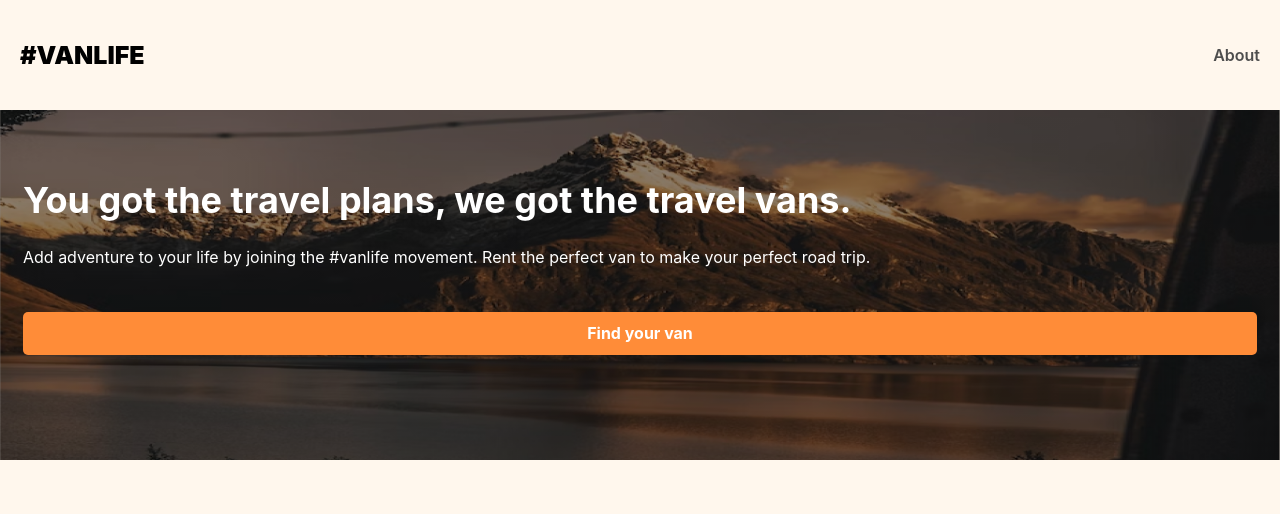
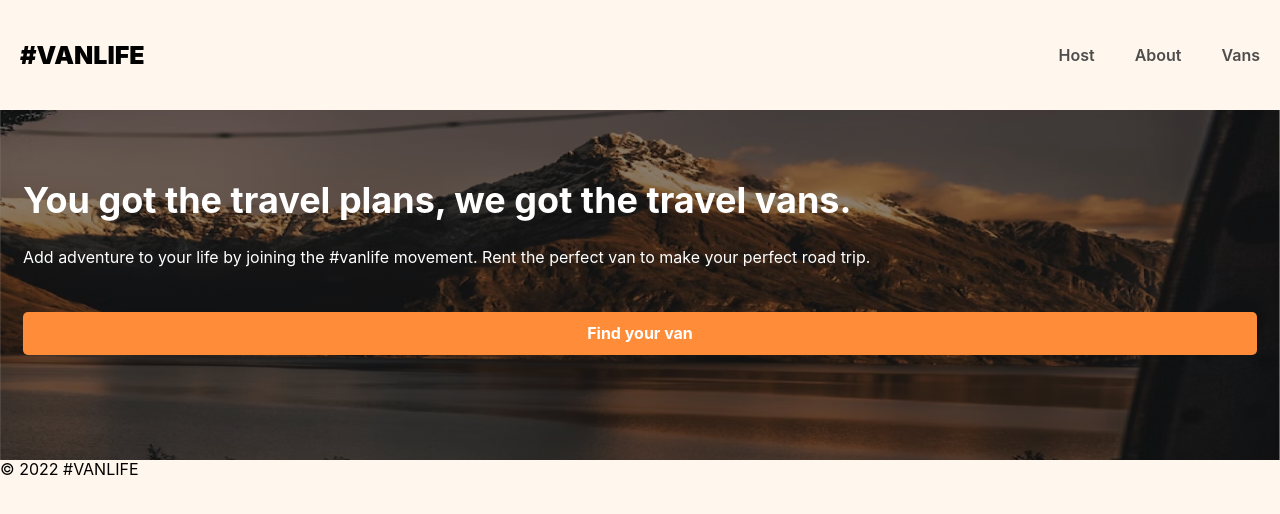
Before and after one commit to MastooraTurkmen/VansLife, a React (Vite) app: page / in a window 1280 px wide. Shown: the top 514 px of the page. Built offline with nearby package versions, Linux system fonts and the light colour scheme.

Commit message:
Updating main.jsx
Adding more features to it.

```diff
--- a/src/main.jsx
+++ b/src/main.jsx
@@ -3,21 +3,43 @@ import ReactDOM from "react-dom/client";
 import { BrowserRouter, Routes, Route, Link } from "react-router-dom";
 import Home from "./pages/Home";
 import About from "./pages/About";
+import Vans from "./pages/Vans/Vans";
+import VanDetail from "./pages/Vans/VanDetail";
+import Dashboard from "./pages/Host/Dashboard";
+import Income from "./pages/Host/Income";
+import Reviews from "./pages/Host/Reviews";
+import HostVans from "./pages/Host/HostVans";
+import HostVanDetail from "./pages/Host/HostVanDetail";
+import HostVanInfo from "./pages/Host/HostVanInfo";
+import HostVanPricing from "./pages/Host/HostVanPricing";
+import HostVanPhotos from "./pages/Host/HostVanPhotos";
+import Layout from "./components/Layout";
+import HostLayout from "./components/HostLayout";
+
+import "./server";
 
 function App() {
   return (
     <BrowserRouter>
-      <header>
-        <Link className="site-logo" to="/">
-          #VanLife
-        </Link>
-        <nav>
-          <Link to="/about">About</Link>
-        </nav>
-      </header>
       <Routes>
-        <Route path="/" element={<Home />} />
-        <Route path="/about" element={<About />} />
+        <Route path="/" element={<Layout />}>
+          <Route index element={<Home />} />
+          <Route path="about" element={<About />} />
+          <Route path="vans" element={<Vans />} />
+          <Route path="vans/:id" element={<VanDetail />} />
+
+          <Route path="host" element={<HostLayout />}>
+            <Route index element={<Dashboard />} />
+            <Route path="income" element={<Income />} />
+            <Route path="reviews" element={<Reviews />} />
+            <Route path="vans" element={<HostVans />} />
+            <Route path="vans/:id" element={<HostVanDetail />}>
+              <Route index element={<HostVanInfo />} />
+              <Route path="pricing" element={<HostVanPricing />} />
+              <Route path="photos" element={<HostVanPhotos />} />
+            </Route>
+          </Route>
+        </Route>
       </Routes>
     </BrowserRouter>
   );
```
